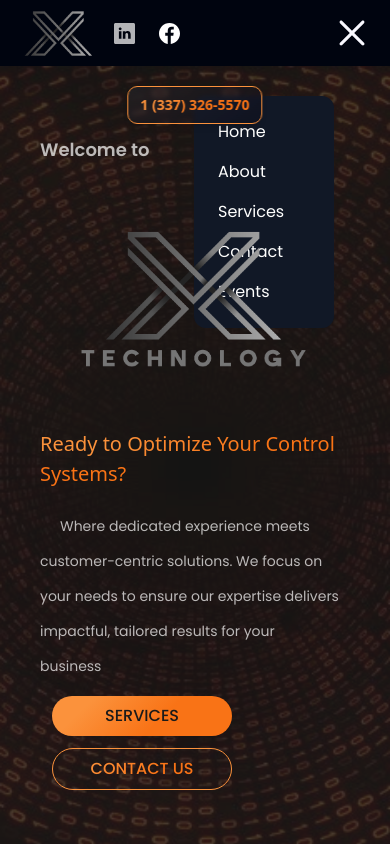
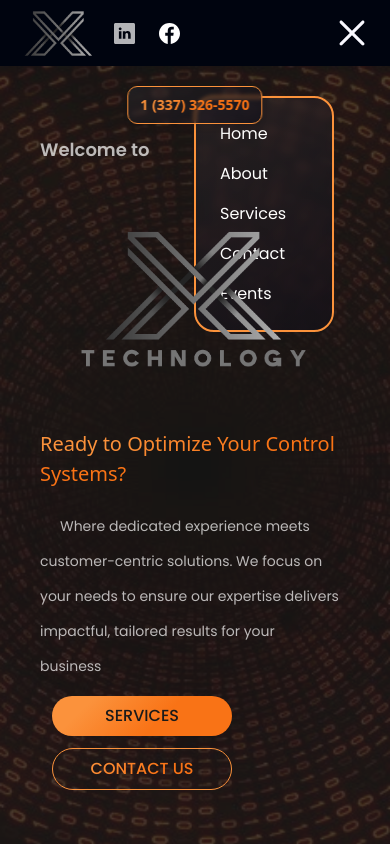
Before and after one commit to NicBab/x-tech-site, a Next.js app: page / in a window 390 px wide. Both pictures are taken after a click on the picture 352 px from the left and 32 px from the top of the page. Shown: the top 844 px of the page. Built offline with nearby package versions, Linux system fonts and the light colour scheme.

Commit message:
z-index to mobile nav sidebar

```diff
--- a/components/Hero.tsx
+++ b/components/Hero.tsx
@@ -17,7 +17,7 @@ const Hero = () => {
   </div>
 
   {/* Phone Number Glass Card */}
-  <div className="absolute top-5 left-1/2 transform -translate-x-1/2 z-20">
+  <div className="absolute top-5 left-1/2 transform -translate-x-1/2 z-10">
 <div className="glass-card-2 px-3 py-2 ss:px-6 ss:py-4 text-sm font-semibold text-center shadow-md">
   <span className="orange-text-gradient text-[14px] ss:text-[25px]"> 1 (337) 326-5570 </span>
 </div>
--- a/components/Navbar.tsx
+++ b/components/Navbar.tsx
@@ -55,13 +55,13 @@ const Navbar = () => {
       <div
         className={`${
           toggle ? "flex" : "hidden"
-        } p-6 bg-gray-900 absolute top-20 right-4 mx-4 my-4 min-w-[140px] rounded-xl z-50 flex-col`}
+        } p-6 glass-card absolute top-20 right-4 mx-4 my-4 min-w-[140px] rounded-xl  flex-col`}
       >
         <ul className="list-none flex flex-col items-start">
           {NAV_LINKS.map((link, index) => (
             <li
               key={link.label}
-              className={`font-poppins font-normal cursor-pointer text-[16px] text-white hover:text-secondary ${
+              className={`z-50 font-poppins font-normal cursor-pointer text-[16px] text-white hover:text-secondary ${
                 index !== NAV_LINKS.length - 1 ? "mb-4" : ""
               }`}
             >
```
